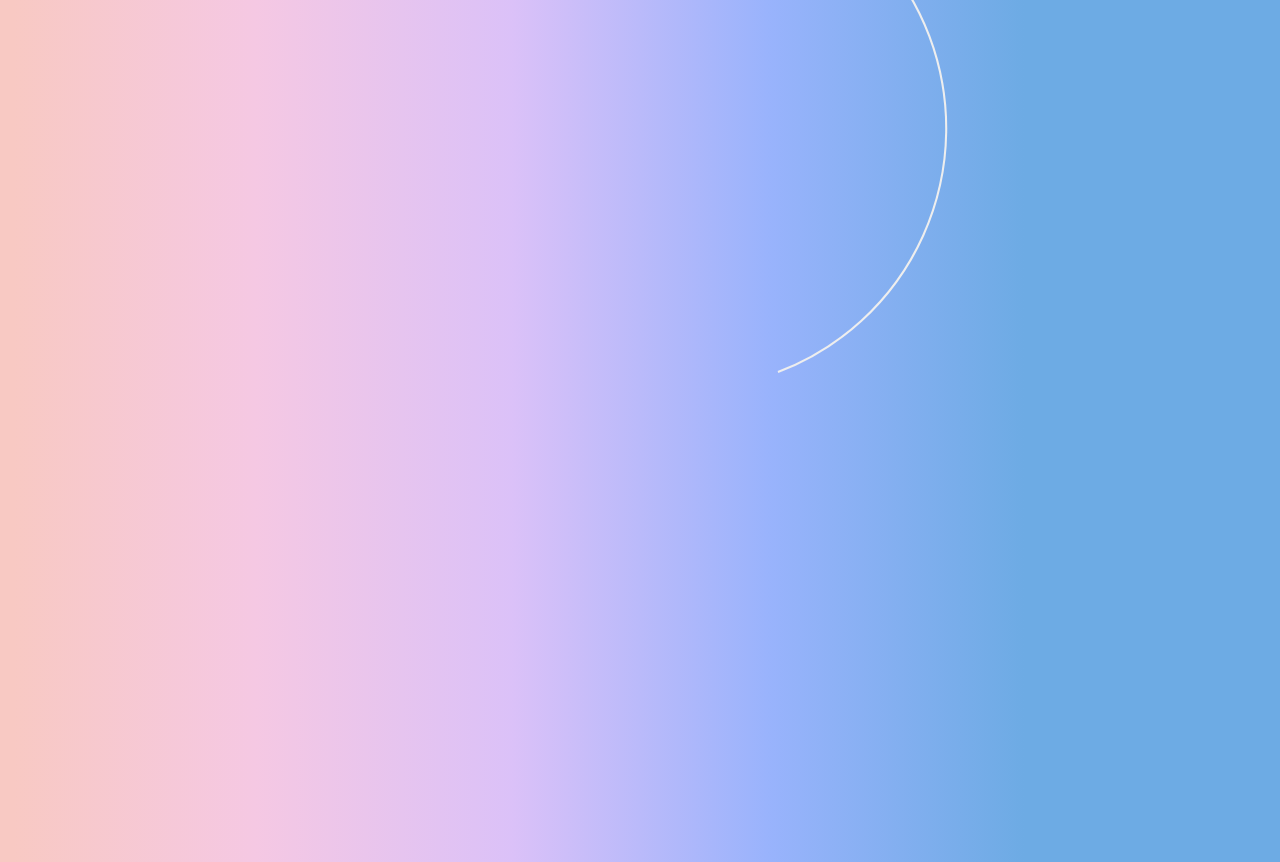
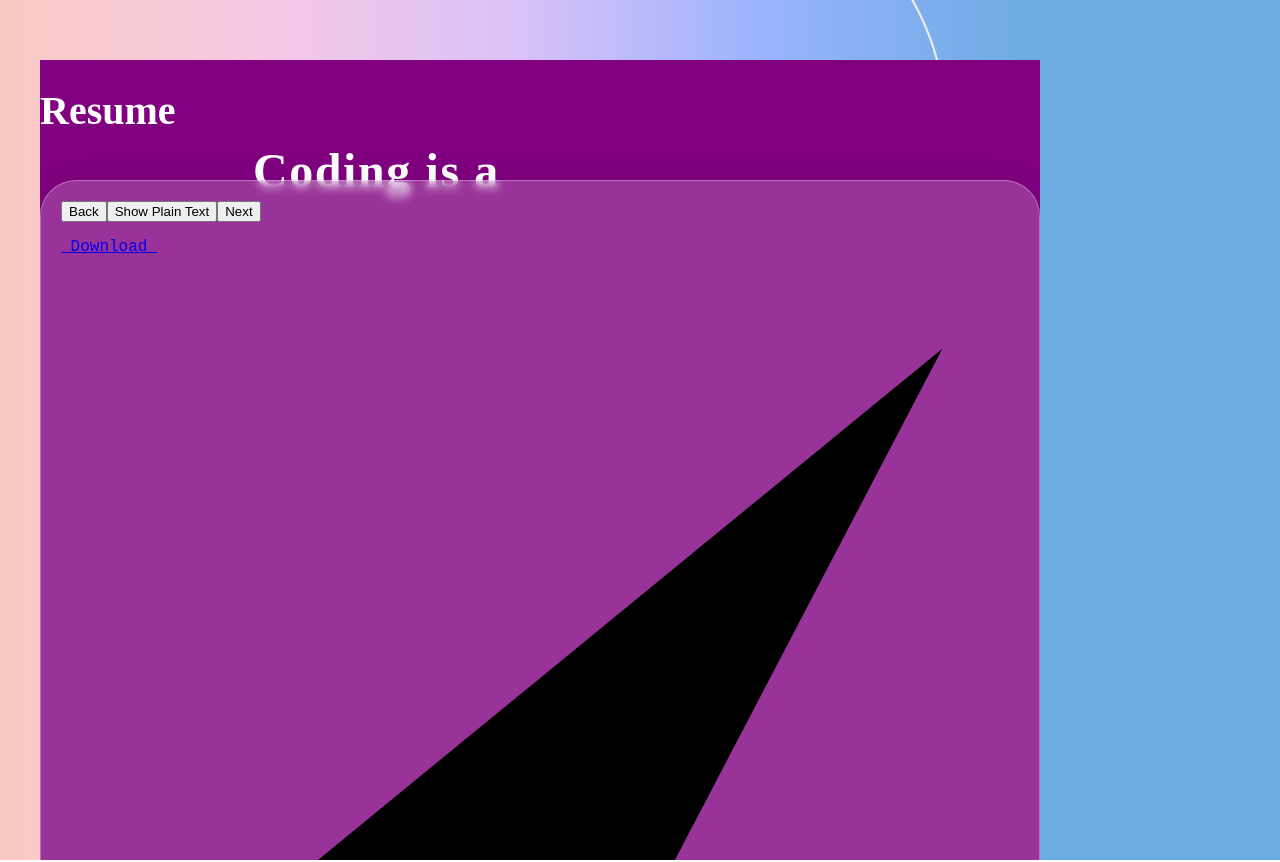
Before and after one commit to AveryCaldwell/Portfolio-8-23, a React (Vite) app: page / in a window 1280 px wide. Shown: the part 3220-4082 px from the top of the page. Built offline with nearby package versions, Linux system fonts and the light colour scheme; a web font is replaced by a local one.

Commit message:
added some resume content

```diff
--- a/package.json
+++ b/package.json
@@ -16,7 +16,8 @@
         "@mui/material": "^5.14.2",
         "animejs": "^3.2.1",
         "react": "^18.2.0",
-        "react-dom": "^18.2.0"
+        "react-dom": "^18.2.0",
+        "styled-components": "^6.0.7"
     },
     "devDependencies": {
         "@types/react": "^18.2.15",
--- a/src/components/Projects.jsx
+++ b/src/components/Projects.jsx
@@ -190,7 +190,8 @@ function Projects() {
     <>
       <div
         className='projectContainer pageContainer'
-        style={Object.assign({}, projectContainer, pageContainer)}>
+        // style={Object.assign({}, projectContainer, pageContainer)}>
+            style={projectContainer}>
         <h1 className='projectHeader' onClick={() => setActivePage('Resume')}style={projectHeader}>
           Projects
         </h1>
--- a/src/components/Resume.jsx
+++ b/src/components/Resume.jsx
@@ -2,7 +2,13 @@ import React, { useState, useEffect, useRef } from "react";
 // import * as Material from '@mui/material';
 // import anime from 'animejs/lib/anime.es.js';
 // import avesLogo from '../assets/aves.png';
-import { resumeContainer, pageContainer } from "./Styles";
+import {
+  resumeContainer,
+  pageContainer,
+  resumeTitle,
+  typingContainer,
+  codeBox,
+} from "./Styles";
 
 function Resume() {
   const [showPlainText, setShowPlainText] = useState(false);
@@ -75,16 +81,22 @@ function Resume() {
     <div
       className='resumeContainer pageContainer'
       style={Object.assign({}, resumeContainer, pageContainer)}>
-      <h1 className='resumeTitle'>Resume</h1>
+      {/* //  style={resumeContainer}> */}
+      <h1 className='resumeTitle' style={resumeTitle}>
+        Resume
+      </h1>
       <div className='typingContainer'>
-        <p>
-          Coding is <span className='typed-text' ref={typedTextRef}></span>
-          <span className='cursor' ref={cursorRef}>
+        <p style={typingContainer}>
+          Coding is{" "}
+          <span
+            className='typed-text'
+            ref={typedTextRef}></span>
+          <span className='codeCursor' ref={cursorRef}>
             &nbsp;
           </span>
         </p>
       </div>
-      <div className='resumeBox'>
+      <div className='codeBox' style={codeBox}>
         <button
           className='resumeBtn'
           onClick={() => {
--- a/src/components/Styles.jsx
+++ b/src/components/Styles.jsx
@@ -1,3 +1,5 @@
+import { css, keyframes } from 'styled-components';
+
 export const appContainer = {
   display: "flex",
   flexDirection: "column",
@@ -433,7 +435,7 @@ export const projectContainer = {
   flexDirection: "column", // Stack content vertically
   alignItems: "center", // Center horizontally
   justifyContent: "center", // Center vertically
-  minHeight: "100vh", // Set a minimum height for the container
+  // minHeight: "100vh",
   fontFamily: "Roboto",
   // position: 'absolute',
 };
@@ -494,19 +496,19 @@ export const github = {
   textShadow: `0 0 50px #0072ff, 0 0 100px #0072ff, 0 0 150px #0072ff,
         0 0 200px #0072ff`,
 };
-export const keyframes = {
-  "#github": {
-    animationDelay: "0.1s",
-  },
-  "@keyframes animate": {
-    from: {
-      filter: "hue-rotate(0deg)",
-    },
-    to: {
-      filter: "hue-rotate(360deg)",
-    },
-  },
-};
+// export const keyframes = {
+//   "#github": {
+//     animationDelay: "0.1s",
+//   },
+//   "@keyframes animate": {
+//     from: {
+//       filter: "hue-rotate(0deg)",
+//     },
+//     to: {
+//       filter: "hue-rotate(360deg)",
+//     },
+//   },
+// };
 /* ===============RIGHT SIDE COMPUTER SECTION STARTS */
 /* computer image */
 export const computer = {
@@ -653,7 +655,157 @@ export const mouseBtnText = {
 /* ============================== RESUME SECTION ============================== */
 export const resumeContainer = {
     backgroundColor: 'purple',
-        display: 'flex',
+    display: 'flex',
     color: 'white',
     height: '100vh',
+    position: 'absolute',
+    top: '410vh'
 }
+export const resumeTitle = {
+  position: 'absolute',
+  fontSize: '40px',
+  pointerEvents: 'none',
+}
+export const codeBox = {
+  position: 'relative',
+  padding: '20px',
+  height: '800px',
+  width: '1000px',
+  top: '15vh',
+  fontSize: '16px',
+  borderRadius: '36px',
+  background: 'rgba(255, 255, 255, 0.2)',
+  boxShadow: '0 4px 30px rgba(0, 0, 0, 0.1)',
+  backdropFilter: 'blur(5px)',
+  WebkitBackdropFilter: 'blur(5px)',
+  border: '1px solid rgba(255, 255, 255, 0.3)',
+}
+export const typingContainer = {
+  fontSize: '3rem',
+  padding: '.5rem',
+  fontWeight: 'bold',
+  letterSpacing: '0.1rem',
+  textAlign: 'center',
+  overflow: 'hidden',
+  marginTop: '75px',
+  position: 'absolute',
+  width: '500px',
+  marginLeft: '10%',
+}
+export const typedText = {
+  fontWeight: 'normal',
+  color: 'rgba(248, 201, 195, 1)'
+}
+
+
+// Define the blink keyframes
+const blink = keyframes`
+  0% {
+    background-color: #ccc;
+  }
+  49% {
+    background-color: #ccc;
+  }
+  50% {
+    background-color: transparent;
+  }
+  99% {
+    background-color: transparent;
+  }
+  100% {
+    background-color: #ccc;
+  }
+`;
+// Define your styles using styled-components syntax
+export const codeCursor = css`
+  display: inline-block;
+  background-color: #CCC;
+  margin-left: 0.1rem;
+  width: 3px;
+  animation: ${blink} 1s infinite;
+`;
+export const downloadBtn = {
+  backgroundColor: '#ffffff',
+  height: '80px',
+  width: '200px',
+  textAlign: 'center',
+  position: 'relative',
+  transform: 'translateY(-50%)',
+  cursor: 'pointer',
+  borderRadius: '14px',
+  bottom: '-81vh',
+  marginRight: '-849px',
+};
+
+export const text = {
+  font: 'bold 1.25rem/1 helvetica',
+  color: 'rgba(153, 179, 252, 1)',
+  position: 'absolute',
+  top: '50%',
+  transform: 'translateY(-52%)',
+  left: '0',
+  right: '0',
+};
+
+export const progressBar = {
+  position: 'absolute',
+  height: '10px',
+  width: '0',
+  right: '0',
+  top: '50%',
+  left: '50%',
+  borderRadius: '200px',
+  transform: 'translateY(-50%) translateX(-50%)',
+  background: 'lighten(rgba(153, 179, 252, 1), 15%)',
+};
+
+export const downloadSvg = {
+  width: '30px',
+  position: 'absolute',
+  top: '50%',
+  transform: 'translateY(-50%) translateX(-50%)',
+  left: '50%',
+  right: '0',
+  enableBackground: "new 0 0 25 30",
+};
+
+
+export const check = {
+  fill: 'none',
+  stroke: '#ffffff',
+  strokeWidth: '3',
+  strokeLinecap: 'round',
+  strokeLinejoin: 'round',
+};
+
+export const resumeLink = {
+  textDecoration: 'none',
+  color: 'rgba(153, 179, 252, 1)',
+};
+
+export const resumeBox = {
+  display: 'flex',
+  flexDirection: 'row',
+  justifyContent: 'space-between',
+  alignItems: 'center',
+  bottom: '45vh',
+  position: 'relative',
+};
+
+export const resumeBtn = {
+  position: 'relative',
+  display: 'inline-flex',
+  justifyContent: 'space-evenly',
+  alignItems: 'center',
+  textAlign: 'center',
+  padding: '10px',
+  cursor: 'pointer',
+  borderRadius: '36px',
+  top: '78vh',
+  backgroundColor: 'transparent',
+  color: 'white',
+  border: 'solid 1px white',
+  width: '150px',
+  height: '75px',
+  fontSize: '18px',
+};
```
Also changed, not shown: 1 other file (tests, documents, lock files or other folders).
